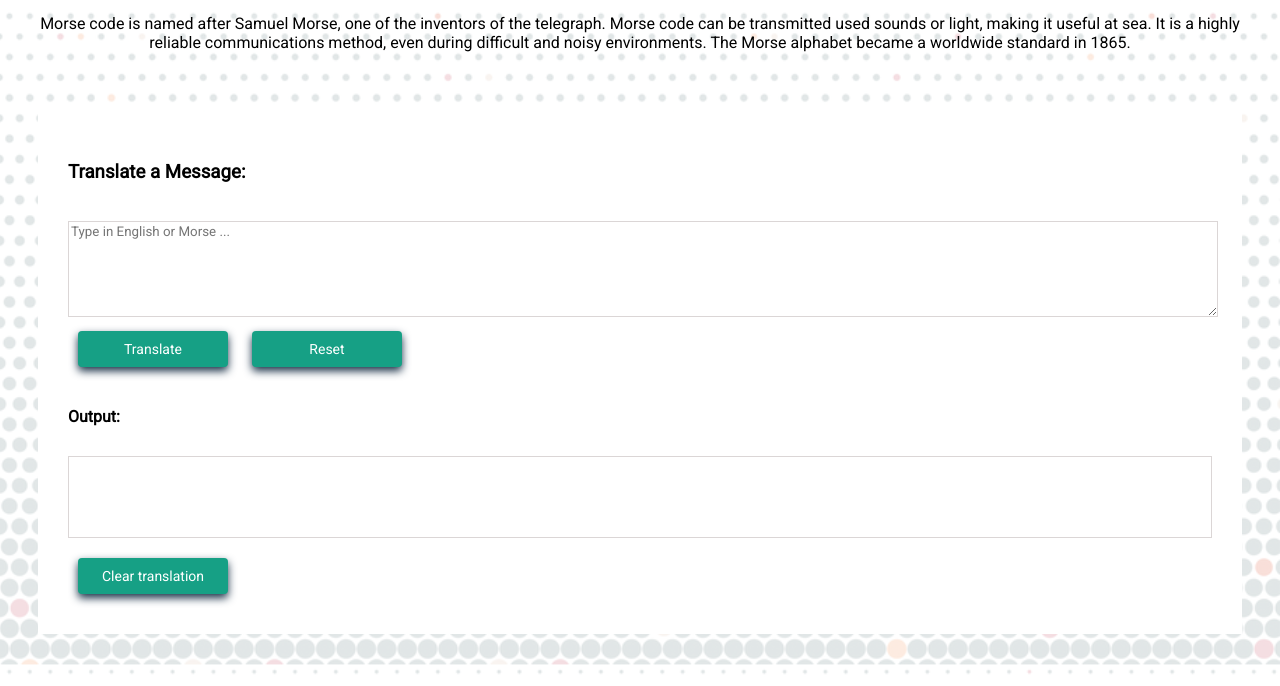
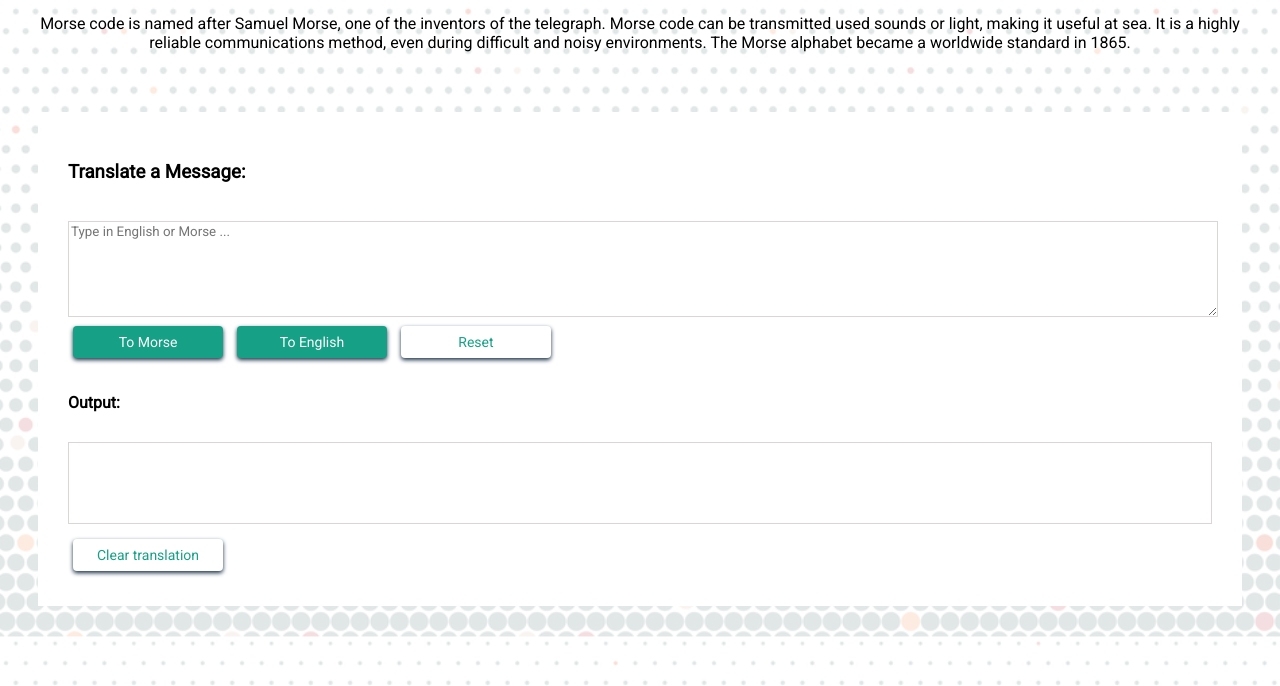
Before and after one commit to ana-rose/morse-decode, a plain HTML site: page index.html in a window 1280 px wide. Shown: the part 114-800 px from the top of the page. Drawn offline with Linux system fonts and the light colour scheme.

Commit message:
New button added, styles updated

```diff
--- a/index.html
+++ b/index.html
@@ -33,16 +33,24 @@
                     placeholder="Type in English or Morse ..."
                 ></textarea>
                 <input
-                    class="ripple button"
-                    id="submit"
+                    class="button button__green"
+                    id="submitEnglish"
                     type="submit"
-                    value="Translate"
+                    value="To Morse"
                 />
-                <input class="button" type="reset" />
+                <input
+                    class="button button__green"
+                    id="submitMorse"
+                    type="submit"
+                    value="To English"
+                />
+                <input class="button button__white" type="reset" />
             </form>
             <p class="output">Output:</p>
             <div id="result"></div>
-            <button class="button" id="clearResult">Clear translation</button>
+            <button class="button button__white" id="clearResult">
+                Clear translation
+            </button>
         </div>
         <div id="output2"></div>
         <script type="module" src="script.js"></script>
--- a/script.js
+++ b/script.js
@@ -1,10 +1,10 @@
 import { morseCode } from "./morse-code.js";
 import { createElementWithText } from "./dom-utensils.js";
 
-const submit = document.getElementById("submit");
+const submitEnglish = document.getElementById("submitEnglish");
 const clearResult = document.getElementById("clearResult");
 
-submit.addEventListener("click", (event) => {
+submitEnglish.addEventListener("click", (event) => {
     event.preventDefault();
     const input = document.getElementById("textarea").value;
     englishToMorse(input);
--- a/style.scss
+++ b/style.scss
@@ -35,42 +35,37 @@ textarea {
     margin-bottom: 10px;
     border: 1px solid #dbd6d6;
 }
-// .button {
-//     padding: 20px 40px;
-//     margin: 10px 0px 0px 0px;
-//     background-color: #f3f3c8;
-//     color: black;
-//     -moz-appearance: none;
-//     -webkit-appearance: none;
-//     appearance: none;
-
-//     &:active {
-//         color: black;
-//     }
-// }
 .button {
     text-align: center;
     cursor: pointer;
     font-size: 14px;
-    margin: 10px;
+    margin: 5px;
     -moz-appearance: none;
     -moz-appearance: none;
     -webkit-appearance: none;
     appearance: none;
-    background-color: #16a085;
     border: none;
     color: #fff;
-    padding: 10px;
+    padding: 8px;
     width: 150px;
     text-align: center;
     transition-duration: 0.4s;
     overflow: hidden;
-    box-shadow: 0 4px 8px #193047;
+    box-shadow: 0 2px 4px #193047;
     border-radius: 4px;
+
+    &__green {
+        background-color: #16a085;
+        color: #fff;
+    }
+    &__white {
+        color: #16a085;
+        background-color: white;
+    }
 }
 
 .button:hover {
     background: #fff;
-    box-shadow: 0px 2px 10px 5px #1abc9c;
+    box-shadow: 0px 2px 4px 2px #1abc9c;
     color: #000;
 }
```
Also changed, not shown: style.css, 1 other file.
